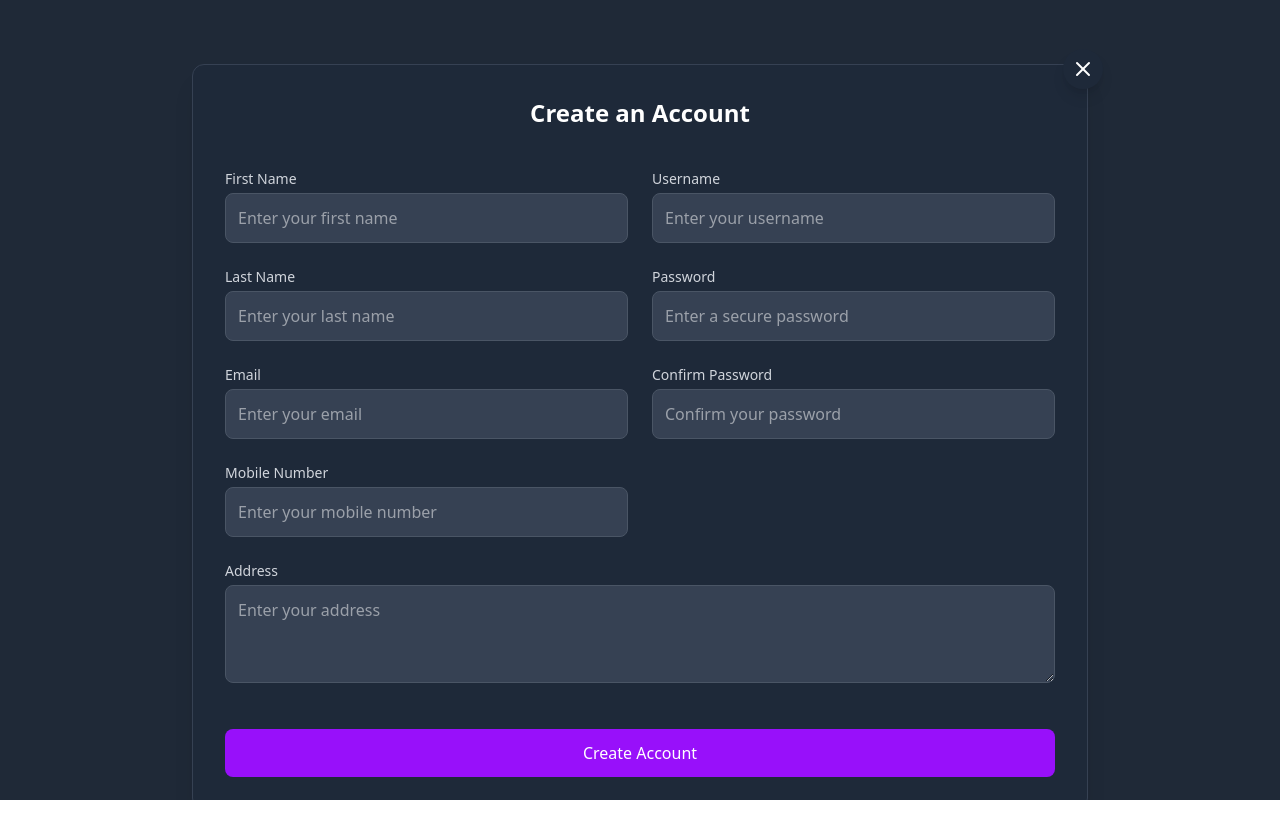
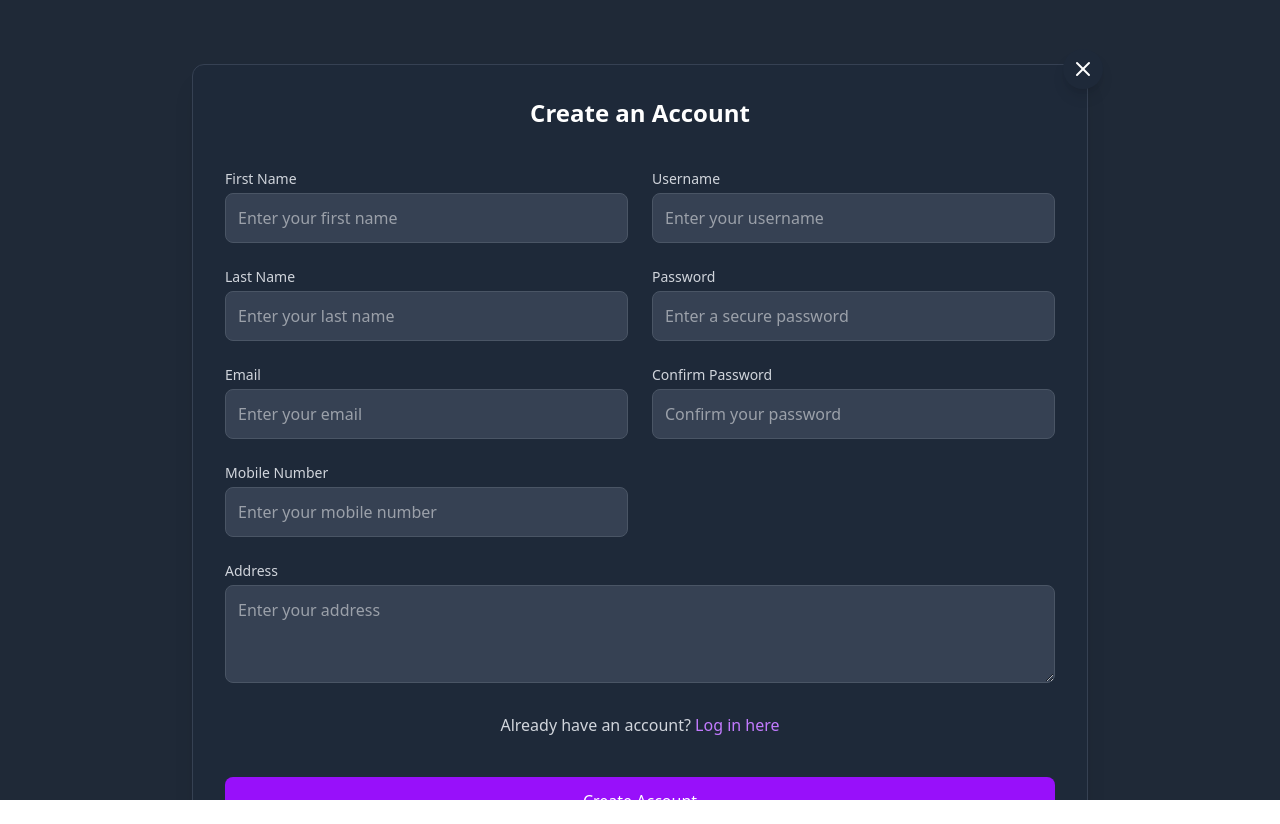
Before and after one commit to metacomputers/metaweb, a React (Vite) app in the folder frontend/: page /register in a window 1280 px wide. Built offline with nearby package versions, Linux system fonts and the light colour scheme.

Commit message:
Fixed Toast Message

```diff
--- a/frontend/src/components/UserManagement/addUserModal.jsx
+++ b/frontend/src/components/UserManagement/addUserModal.jsx
@@ -174,13 +174,27 @@ const AddUserModal = ({ isAdmin = false, loadUsers, onClose }) => {
       setFormErrors({});
     } catch (error) {
       console.error(`Error registering user:`, error);
-      // Set form errors based on the error message
-      if (error.message.includes("email already exists")) {
-        setFormErrors({ ...formErrors, email: "This email is already registered" });
-        toast.error("This email is already registered");
-      } else if (error.message.includes("username already exists")) {
-        setFormErrors({ ...formErrors, username: "This username is already taken" });
-        toast.error("This username is already taken");
+
+      // Handle specific error messages from backend
+      if (error.message && error.message.toLowerCase().includes("email already exists")) {
+        setFormErrors(prev => ({ ...prev, email: "This email is already registered" }));
+        toast.error("This email is already registered. Please log in instead.");
+      } else if (error.message && error.message.toLowerCase().includes("username already exists")) {
+        setFormErrors(prev => ({ ...prev, username: "This username is already taken" }));
+        toast.error("This username is already taken. Please choose another one.");
+      } else if (error.message && error.message.toLowerCase().includes("user already exists") ||
+                error.message && error.message.toLowerCase().includes("already have an account")) {
+        toast.error("You already have an account. Please log in instead.", {
+          duration: 5000,
+          icon: '🔔',
+        });
+
+        // Option to navigate to login page after a short delay
+        setTimeout(() => {
+          if (!isAdmin) {
+            navigate("/login");
+          }
+        }, 2000);
       } else {
         toast.error(error.message || "Failed to create account. Please try again.");
       }
@@ -415,6 +429,21 @@ const AddUserModal = ({ isAdmin = false, loadUsers, onClose }) => {
           )}
         </div>
 
+        {/* Login link for non-admin views */}
+        {!isAdmin && (
+          <div className="w-full text-center">
+            <p className="text-gray-300">
+              Already have an account?{" "}
+              <a
+                href="/login"
+                className="text-purple-400 hover:text-purple-300 hover:underline transition"
+              >
+                Log in here
+              </a>
+            </p>
+          </div>
+        )}
+
         {/* Buttons */}
         <div className="flex space-x-2 w-full justify-end mt-4">
           {isAdmin ? (
```
